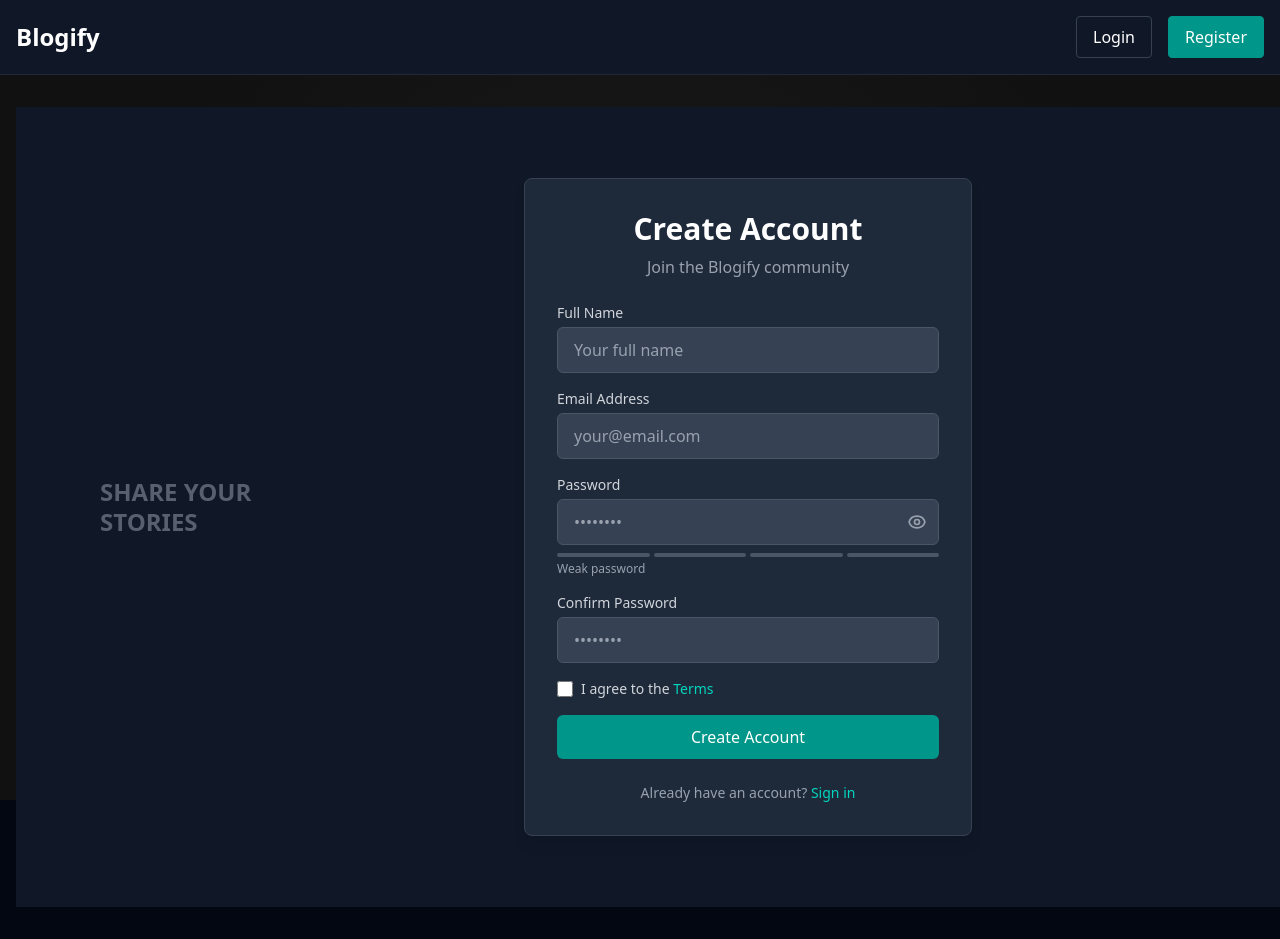
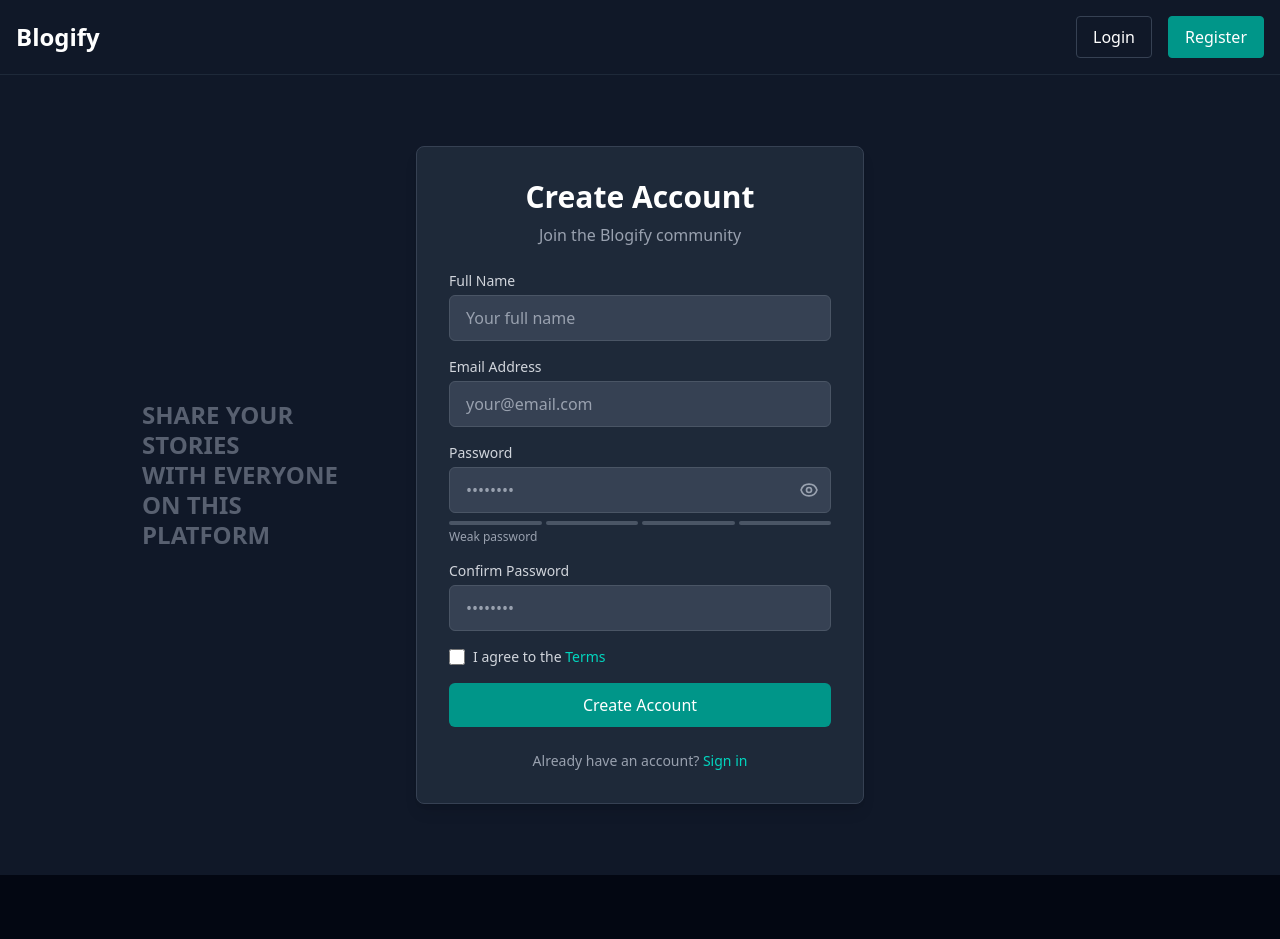
Before and after one commit to Parthsingh14/Blogify, a Next.js app in the folder blogify-frontend/: page /register in a window 1280 px wide. After the commit the page ends 875 px from the top, so only its background shows below. Built offline with nearby package versions, Linux system fonts and the light colour scheme.

Commit message:
Updated UI

```diff
--- a/blogify-frontend/src/app/create-post/page.js
+++ b/blogify-frontend/src/app/create-post/page.js
@@ -133,7 +133,7 @@ export default function CreatePostPage() {
 
   return (
     <div className="min-h-screen py-12 px-6 bg-gray-900">
-      <div className="max-w-3xl mx-6 md:ml-24 bg-gray-800 p-8 rounded-lg shadow-lg border border-gray-700">
+      <div className="w-full bg-gray-800 p-8 rounded-lg shadow-lg border border-gray-700">
         {/* Back Button */}
         <button
           onClick={() => router.back()}
--- a/blogify-frontend/src/app/layout.js
+++ b/blogify-frontend/src/app/layout.js
@@ -25,11 +25,11 @@ export default function RootLayout({ children }) {
         <div className="fixed inset-0 bg-[radial-gradient(circle_at_center,#1a1a1a_0%,#111_70%)] opacity-100" />
 
         {/* Main content container - left aligned */}
-        <div className="min-h-screen relative">
+        <div className="h-screen relative">
           <Navbar />
 
           {/* Left-aligned content container */}
-          <main className="w-full max-w-7xl px-2 py-8 mx-0 md:ml-12 lg:ml-2">
+          <main className="w-full">
             <div className="relative z-10">
               {children}
             </div>
--- a/blogify-frontend/src/app/login/page.js
+++ b/blogify-frontend/src/app/login/page.js
@@ -41,12 +41,12 @@ export default function LoginPage() {
   }
 
   return (
-    <div className="min-h-screen flex items-center justify-center bg-gray-900 p-4 overflow-hidden">
+    <div className="min-h-screen flex items-center justify-center bg-gray-900 px-4 overflow-hidden">
       <div className="relative w-full max-w-4xl flex items-center justify-center">
         {/* Background Text - Starts hidden (opacity:0) behind form, then slides left and appears */}
         <motion.div
           initial={{ x: 0, opacity: 0 }}
-          animate={{ x: -100, opacity: 0.8 }}
+          animate={{ x: -10, opacity: 0.8 }}
           transition={{ duration: 0.7, ease: "easeOut" }}
           className="absolute left-0 text-gray-500 font-bold z-0"
           style={{ width: "200px" }}
@@ -60,8 +60,8 @@ export default function LoginPage() {
         {/* Login Form - Starts centered, then slides right */}
         <motion.div
           initial={{ x: 0 }}
-          animate={{ x: 100 }}
-          transition={{ duration: 0.7, ease: "easeOut" }}
+          animate={{ x: 0 }}
+          transition={{ duration: 0, ease: "easeOut" }}
           className="bg-gray-800 p-6 md:p-8 rounded-lg shadow-lg border border-gray-700 w-full max-w-md relative z-10"
         >
           <div className="text-center mb-6">
--- a/blogify-frontend/src/app/page.js
+++ b/blogify-frontend/src/app/page.js
@@ -64,7 +64,7 @@ export default function Home() {
   }
 
   return (
-    <div className="space-y-8 px-2 py-8 ml-0 md:ml-12 lg:ml-24">
+    <div className="space-y-8 px-2 py-8 ml-0 md:ml-12 lg:ml-24 lg:mr-24">
 
       {/* Search + Filter - Left aligned */}
       <div className="flex flex-col sm:flex-row gap-4 mb-8 w-full">
--- a/blogify-frontend/src/app/posts/[postId]/page.js
+++ b/blogify-frontend/src/app/posts/[postId]/page.js
@@ -118,7 +118,7 @@ export default function PostDetailPage() {
   )
 
   return (
-    <div className="max-w-4xl px-6 py-12 mx-6 md:ml-24">
+    <div className="w-fit px-6 py-12 mx-6">
       {/* Back Button */}
       <button
         onClick={() => router.back()}
@@ -148,7 +148,7 @@ export default function PostDetailPage() {
           <button
             onClick={handleSummaryClick}
             disabled={isSummaryLoading}
-            className={`flex items-center gap-2 px-4 py-2 rounded-lg transition-all duration-300 ${
+            className={`flex items-center gap-2 px-2 py-1 rounded-lg transition-all duration-300 ${
               showSummary
                 ? 'bg-teal-600 text-white'
                 : 'bg-gray-700 text-white hover:bg-gray-600'
@@ -215,7 +215,7 @@ export default function PostDetailPage() {
               <li key={comment._id} className="bg-gray-700 p-4 rounded-lg border border-gray-600">
                 <div className="flex flex-col sm:flex-row justify-between items-start mb-2 gap-2">
                   <p className="font-medium text-white">
-                    {comment.user?.name || "Anonymous"}
+                    {comment.author?.name || "Anonymous"}
                   </p>
                   <span className="text-xs text-gray-400">
                     {new Date(comment.createdAt).toLocaleString()}
--- a/blogify-frontend/src/app/register/page.js
+++ b/blogify-frontend/src/app/register/page.js
@@ -86,22 +86,24 @@ export default function RegisterPage() {
         {/* Background Text - Starts hidden behind form, then slides left */}
         <motion.div
           initial={{ x: 0, opacity: 0 }}
-          animate={{ x: -100, opacity: 0.8 }}
-          transition={{ duration: 0.7, ease: "easeOut" }}
+          animate={{ x: -50, opacity: 0.8 }}
+          transition={{ duration: 1, ease: "easeOut" }}
           className="absolute left-0 text-gray-500 font-bold z-0"
           style={{ width: "200px" }}
         >
           <div className="text-xl md:text-2xl leading-tight">
             <p>SHARE YOUR</p>
             <p>STORIES</p>
+            <p>WITH EVERYONE</p>
+            <p>ON THIS PLATFORM</p>
           </div>
         </motion.div>
 
         {/* Register Form - Starts centered, then slides right */}
         <motion.div
           initial={{ x: 0 }}
-          animate={{ x: 100 }}
-          transition={{ duration: 0.7, ease: "easeOut" }}
+          animate={{ x: 0 }}
+          transition={{ duration: 0, ease: "easeOut" }}
           className="bg-gray-800 p-6 md:p-8 rounded-lg shadow-lg border border-gray-700 w-full max-w-md relative z-10"
         >
           <div className="text-center mb-6">
--- a/blogify-frontend/src/components/Navbar.js
+++ b/blogify-frontend/src/components/Navbar.js
@@ -128,7 +128,7 @@ export default function Navbar() {
               href="/admin"
               className="bg-gray-800 text-white font-medium px-4 py-2 rounded border border-gray-700 transition-all duration-300 hover:bg-gray-700 hover:shadow-lg"
             >
-              Admin
+              Dashboard
             </Link>
           )}
         </div>
```
